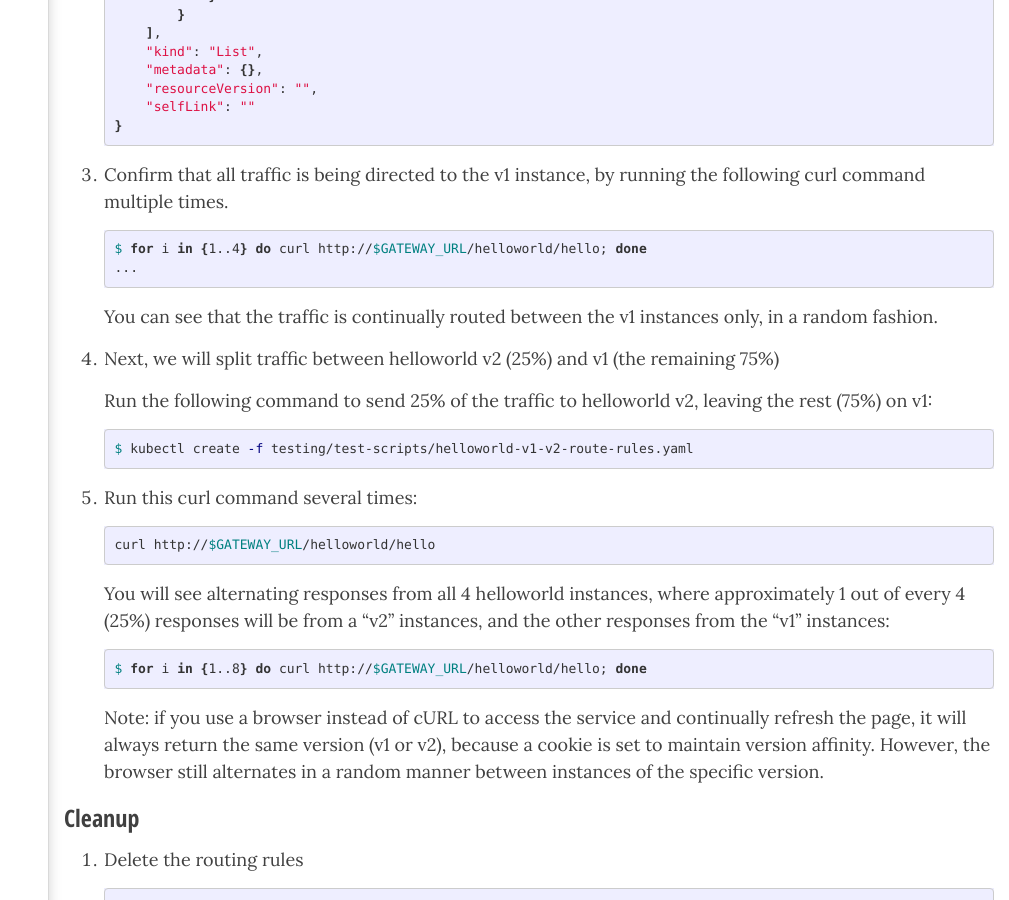
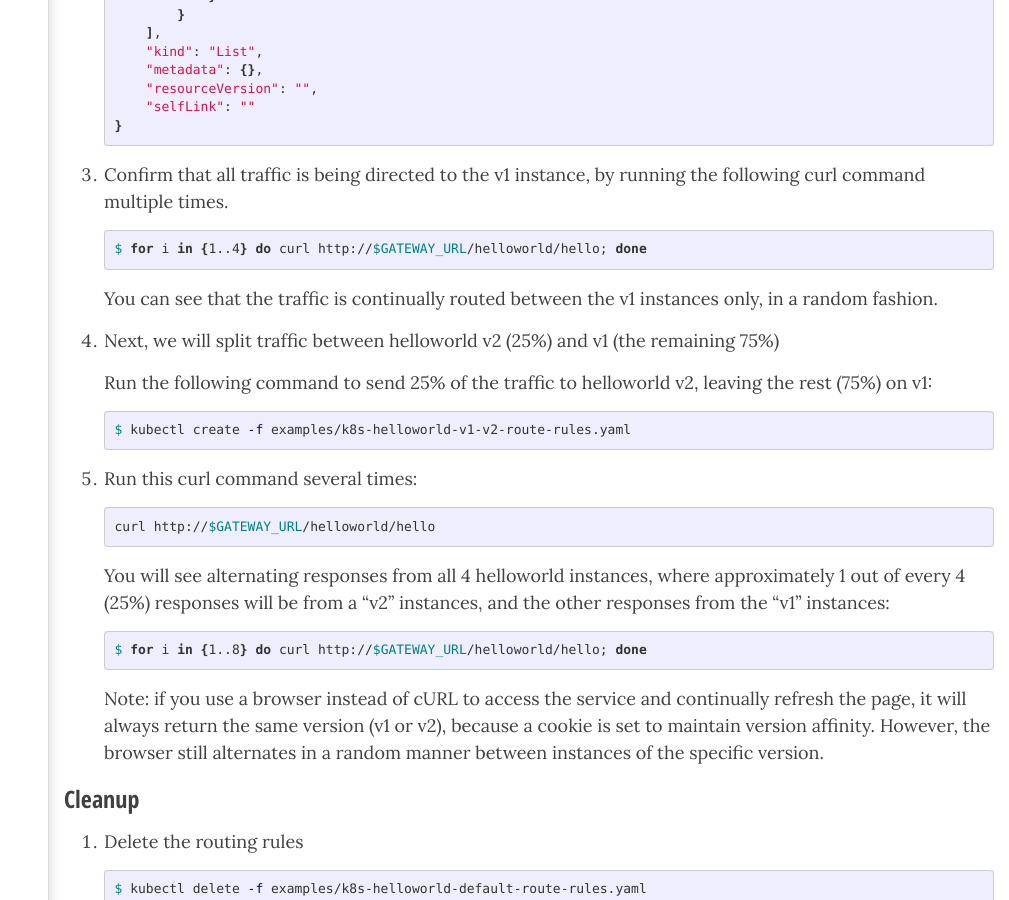
Before and after one commit to amalgam8/amalgam8.github.io, a Jekyll site: the page built from _docs/4-kubernetes/2-helloworld.md, in a window 1280 px wide and 900 px high, scrolled down 2220 px. Shown: the whole window, without its empty margins (271-1280 px from the left). Built offline with Jekyll 4.4.1, drawn with Linux system fonts in a browser that asks for light colours; nearby versions of some CDN libraries; some of the changed text lies outside the part shown.

Commit message:
Address Shriram's input on PR

````diff
--- a/_docs/4-kubernetes/2-helloworld.md
+++ b/_docs/4-kubernetes/2-helloworld.md
@@ -17,7 +17,7 @@
 1. Bring up the application containers:
 
    ```bash
-   $ kubectl create -f testing/kubernetes/helloworld.yaml
+   $ kubectl create -f examples/k8s-helloworld.yaml
    ```
 
    The above command automatically launches the gateway service and two instances of each version of `helloworld`.
@@ -73,7 +73,7 @@
 1. Lets send all traffic to the v1 version of helloworld:
 
    ```bash
-   $ kubectl create -f testing/test-scripts/helloworld-default-route-rules.yaml
+   $ kubectl create -f examples/k8s-helloworld-default-route-rules.yaml
    routingrule "set-helloworld-v1-default" created
    ```
 
@@ -128,7 +128,6 @@
 
    ```bash
    $ for i in {1..4} do curl http://$GATEWAY_URL/helloworld/hello; done
-   ...
    ```
 
    You can see that the traffic is continually routed between the v1 instances only, in a random fashion.
@@ -138,7 +137,7 @@
    Run the following command to send 25% of the traffic to helloworld v2, leaving the rest (75%) on v1:
 
    ```bash
-   $ kubectl create -f testing/test-scripts/helloworld-v1-v2-route-rules.yaml
+   $ kubectl create -f examples/k8s-helloworld-v1-v2-route-rules.yaml
    ```
 
 1. Run this curl command several times:
@@ -163,16 +162,15 @@
 1. Delete the routing rules
 
    ```bash
-   $ kubectl delete -f testing/test-scripts/helloworld-default-route-rules.yaml
+   $ kubectl delete -f examples/k8s-helloworld-default-route-rules.yaml
    routingrule "set-helloworld-v1-default" deleted
-   $ kubectl delete -f testing/test-scripts/helloworld-v1-v2-route-rules.yaml
-   ...
+   $ kubectl delete -f examples/k8s-helloworld-v1-v2-route-rules.yaml
    ```
 
 1. Terminate the application pods
 
    ```bash
-   $ kubectl delete -f testing/kubernetes/helloworld.yaml
+   $ kubectl delete -f examples/k8s-helloworld.yaml
    ```
 
 1. Terminate the [control plane](/docs/kubernetes-integration-control-plane.html#cleanup)
````
Also changed, not shown: _docs/4-kubernetes/0-intro.md (+5 -5 lines), _docs/4-kubernetes/1-controlplane.md (+11 -3 lines).
